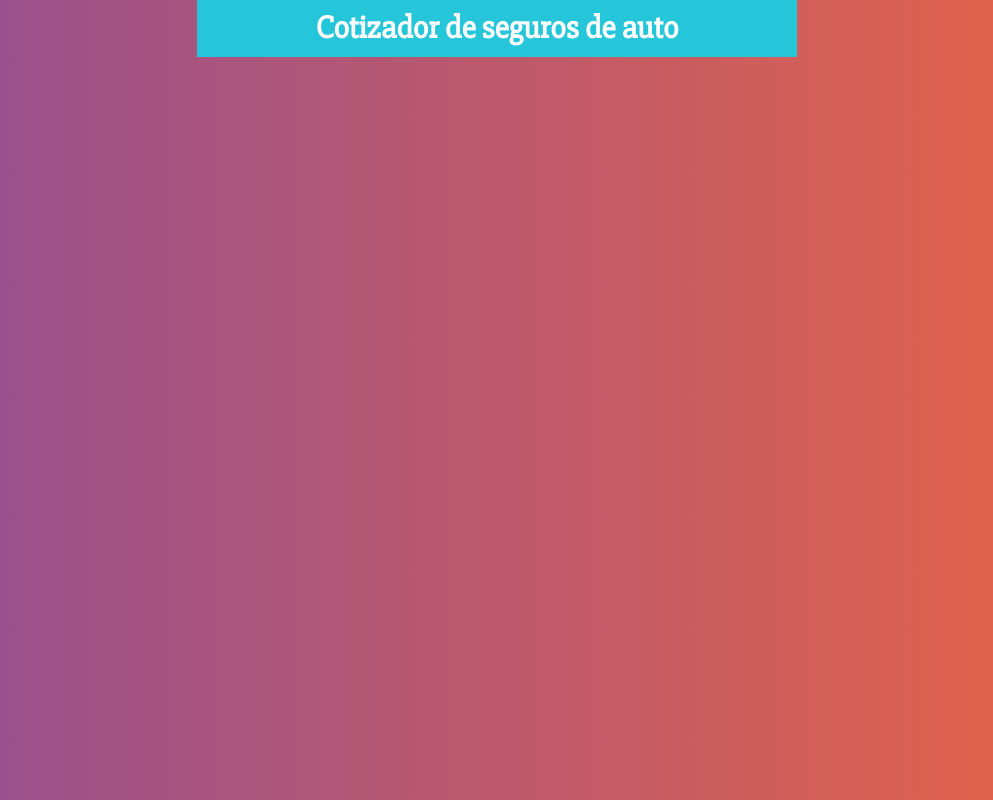
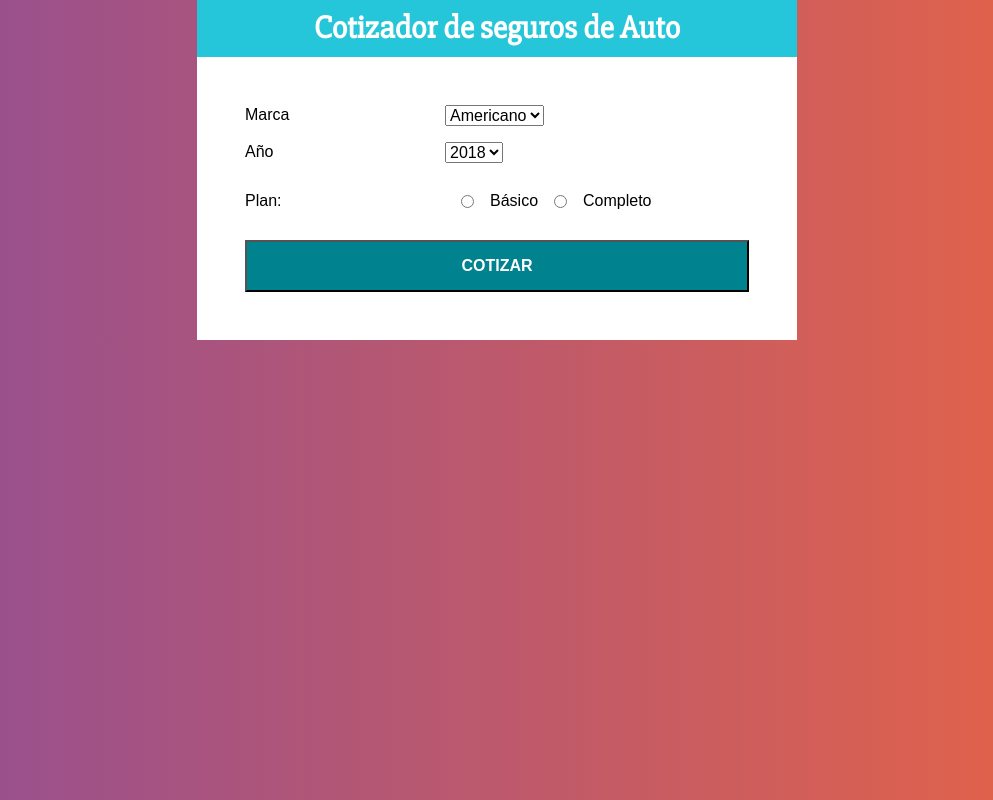
Before and after one commit to sergiorock/cotizador, a React (Create React App) app: page / in a window 1280 px wide. Shown: the whole page, without its empty margins (143-1136 px from the left). Built offline with nearby package versions, Linux system fonts and the light colour scheme.

Commit message:
add Form component

```diff
--- a/src/components/App.js
+++ b/src/components/App.js
@@ -1,11 +1,18 @@
 import React, { Component } from 'react';
 import Header from './Header'
+import Formulario from './Formulario'
 
 class App extends Component {
   render() {
     return (
       <div className="contenedor">
-      < Header />
+        < Header
+          titulo = "Cotizador de seguros de Auto"
+        />
+
+        <div className="contenedor-formulario">
+          < Formulario />
+        </div>
       </div>
     );
   }
--- /dev/null
+++ b/src/components/Formulario.js
@@ -0,0 +1,43 @@
+import React, { Component } from 'react';
+
+class Formulario extends Component {
+    render() {
+        return (
+            <form className="cotizar-auto">
+                <div className="campo">
+                    <label>Marca</label>
+                    <select name="marca" >
+                        <option value="americano">Americano</option>
+                        <option value="europeo">Europeo</option>
+                        <option value="asiatico">Asiatico</option>
+                    </select>
+                </div>
+
+                <div className="campo">
+                    <label>Año</label>
+                    <select name="year">
+                        <option value="2018">2018</option>
+                        <option value="2017">2017</option>
+                        <option value="2016">2016</option>
+                        <option value="2015">2015</option>
+                        <option value="2014">2014</option>
+                        <option value="2013">2013</option>
+                        <option value="2012">2012</option>
+                        <option value="2011">2011</option>
+                        <option value="2010">2010</option>
+                        <option value="2009">2009</option>
+                        <option value="2008">2008</option>
+                    </select>
+                </div>
+                <div className="campo">
+                    <label>Plan:</label>
+                    <input type="radio" name="plan" value="basico"/> Básico
+                    <input type="radio" name="plan" value="completo"/> Completo
+                </div>
+
+                <button type="submit" className="boton">Cotizar</button>
+            </form>
+        );
+    }
+}
+export default Formulario;
--- a/src/components/Header.js
+++ b/src/components/Header.js
@@ -3,7 +3,7 @@ import React, { Component } from 'react';
 const Header = props => {
     return (
         <header className="top">
-            <h1>Cotizador de seguros de auto</h1>
+            <h1>{props.titulo}</h1>
         </header>
     )
 }
```
